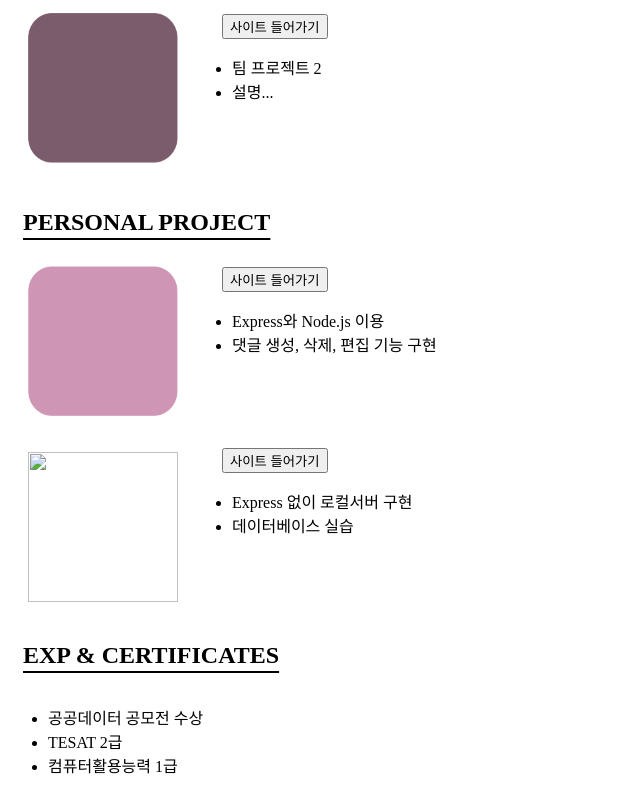
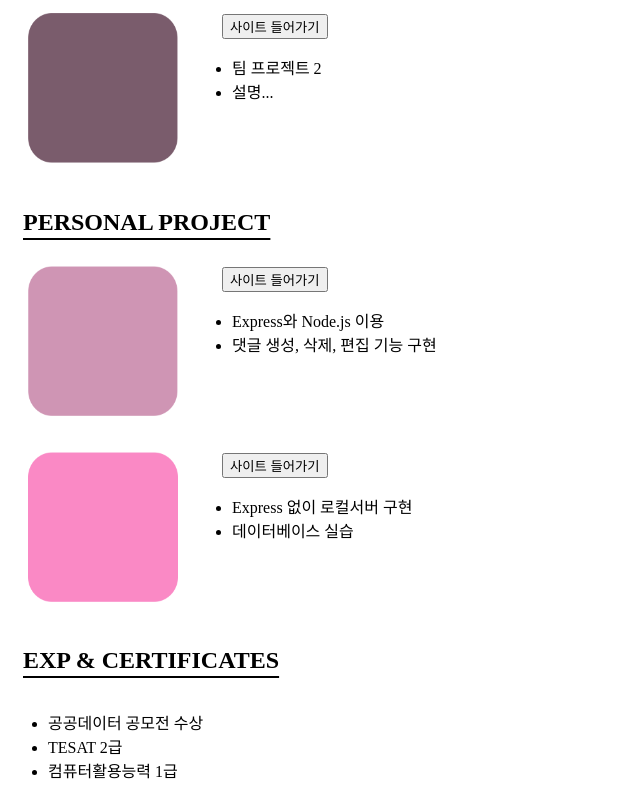
Before and after one commit to estiemoon/estiemoon.github.io, a plain HTML site: page index.html in a window 1280 px wide. Shown: the part 584-1390 px from the top of the page, without its empty margins (0-640 px from the left). Drawn offline with Linux system fonts and the light colour scheme.

Commit message:
solved project4 image

```diff
--- a/index.html
+++ b/index.html
@@ -62,7 +62,7 @@
             </div>
         </div>
         <div class="divDescription">
-            <img class="image" src="../../img/project-4.png" alt="">
+            <img class="image" src="project-4.png" alt="">
             <div class="btnAnd">
                 <input class="btn" type="button" value="사이트 들어가기">
                 <ul>
```
